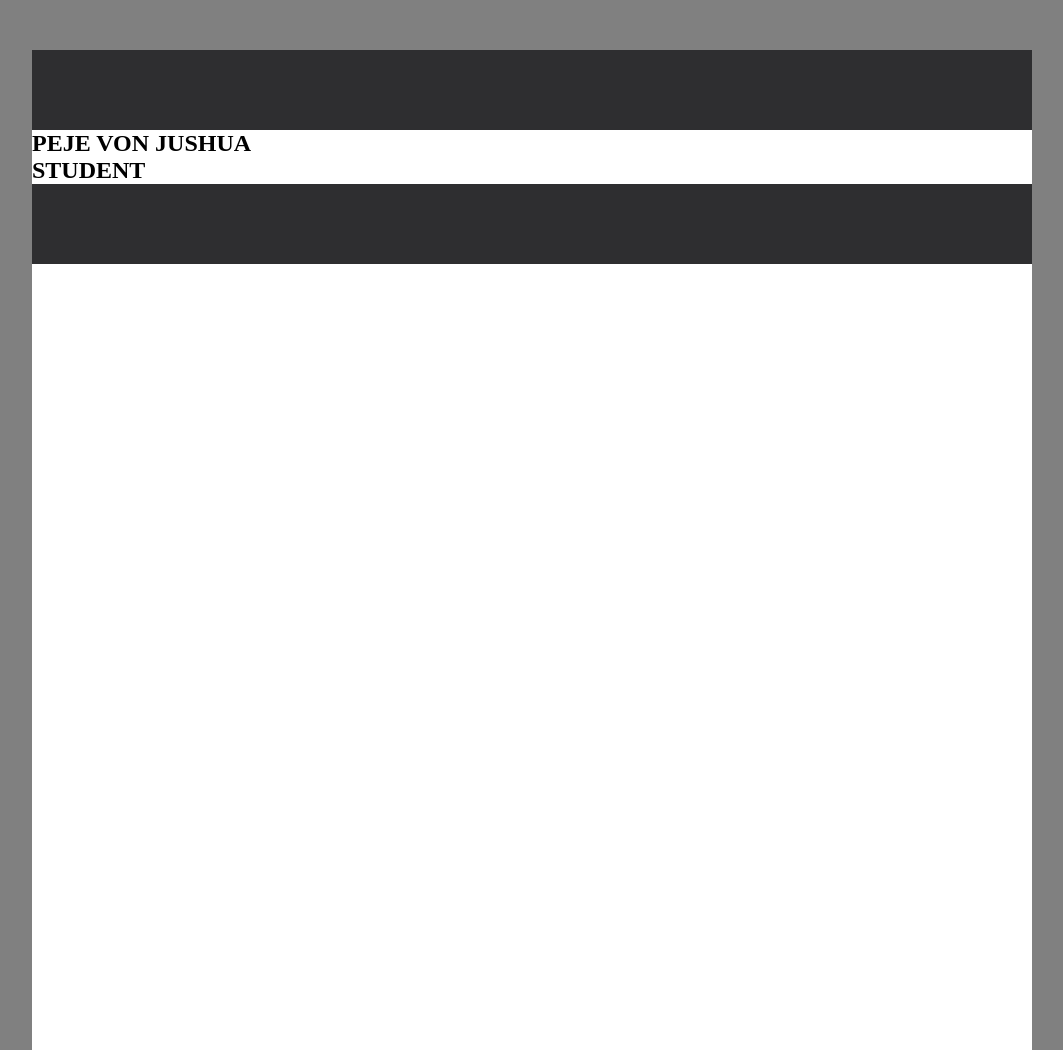
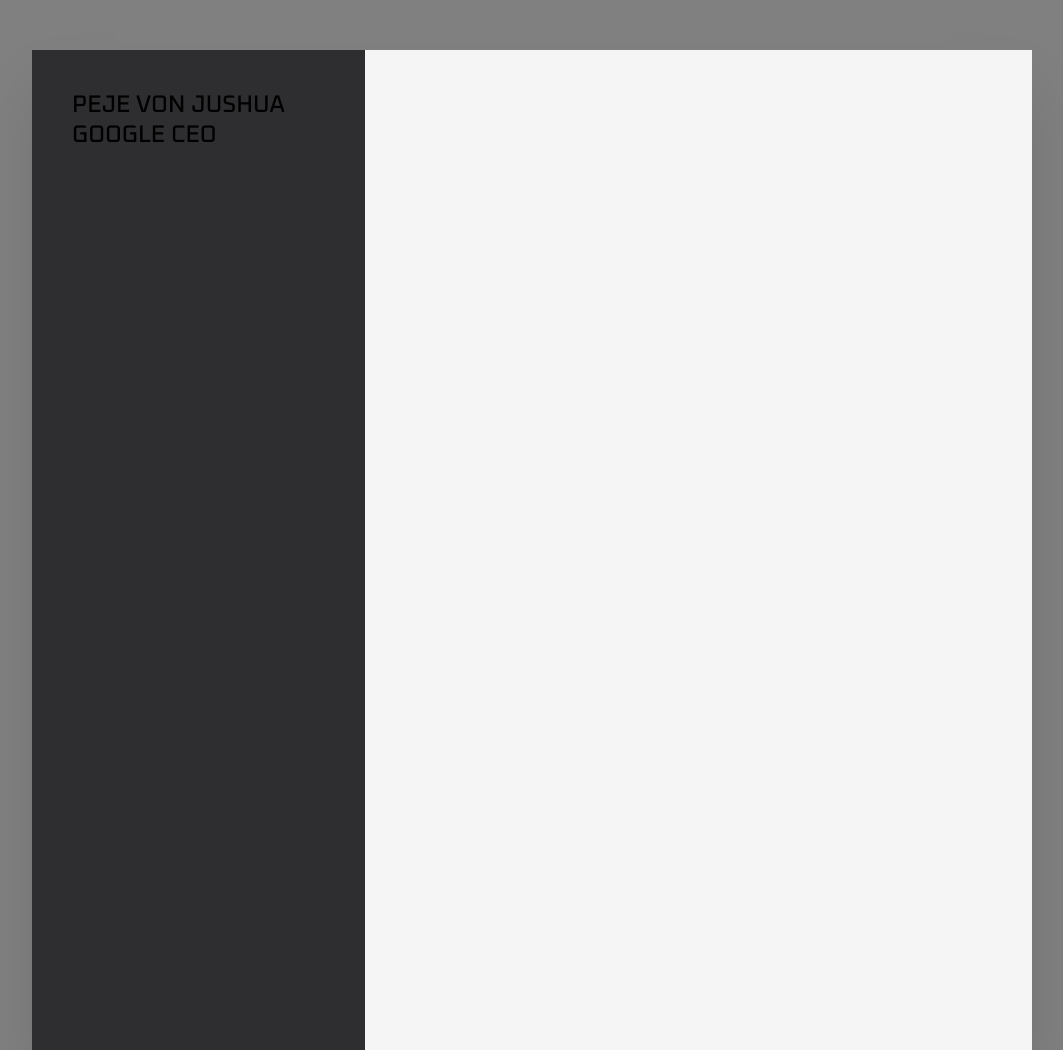
Before and after one commit to damokloy/CV, a plain HTML site: page index.html in a window 1280 px wide. Shown: the whole page, without its empty margins (108-1171 px from the left). Drawn offline with Linux system fonts and the light colour scheme.

```diff
--- a/index.html
+++ b/index.html
@@ -12,8 +12,8 @@
             <div class="profile_text">
 
             </div>
+            <h2>PEJE VON JUSHUA<br><span>GOOGLE CEO</span></h2>
         </div>
-        <h2>PEJE VON JUSHUA<br><span>STUDENT</span></h2>
         <div class="right"></div>
     </div>
 </body>
--- a/style.css
+++ b/style.css
@@ -1,8 +1,13 @@
+@import url('https://fonts.googleapis.com/css2?family=Oxanium:wght@200..800&display=swap');
+
 *{
     margin: 0;
     padding: 0;
     box-sizing: border-box;
-    /*font-family: ;*/
+    font-family: "Oxanium", sans-serif;
+    font-optical-sizing: auto;
+    font-weight: 500;
+    font-style: normal;
 }
 body{
     background-color: #808080;
@@ -18,6 +23,9 @@
     min-height: 1000px;
     margin: 50px;
     background-color: #fff;
+    display: grid;
+    grid-template-columns: 1fr 2fr;
+    box-shadow: 0 35px 55px rgba(0,0,0,0.1);
 }
 .container .left{
     position: relative;
@@ -26,6 +34,6 @@
 }
 .container .right{
     position: relative;
-    background-color: #2E2E30;
+    background-color: #F5F5F5;
     padding: 40px;
 }
```
